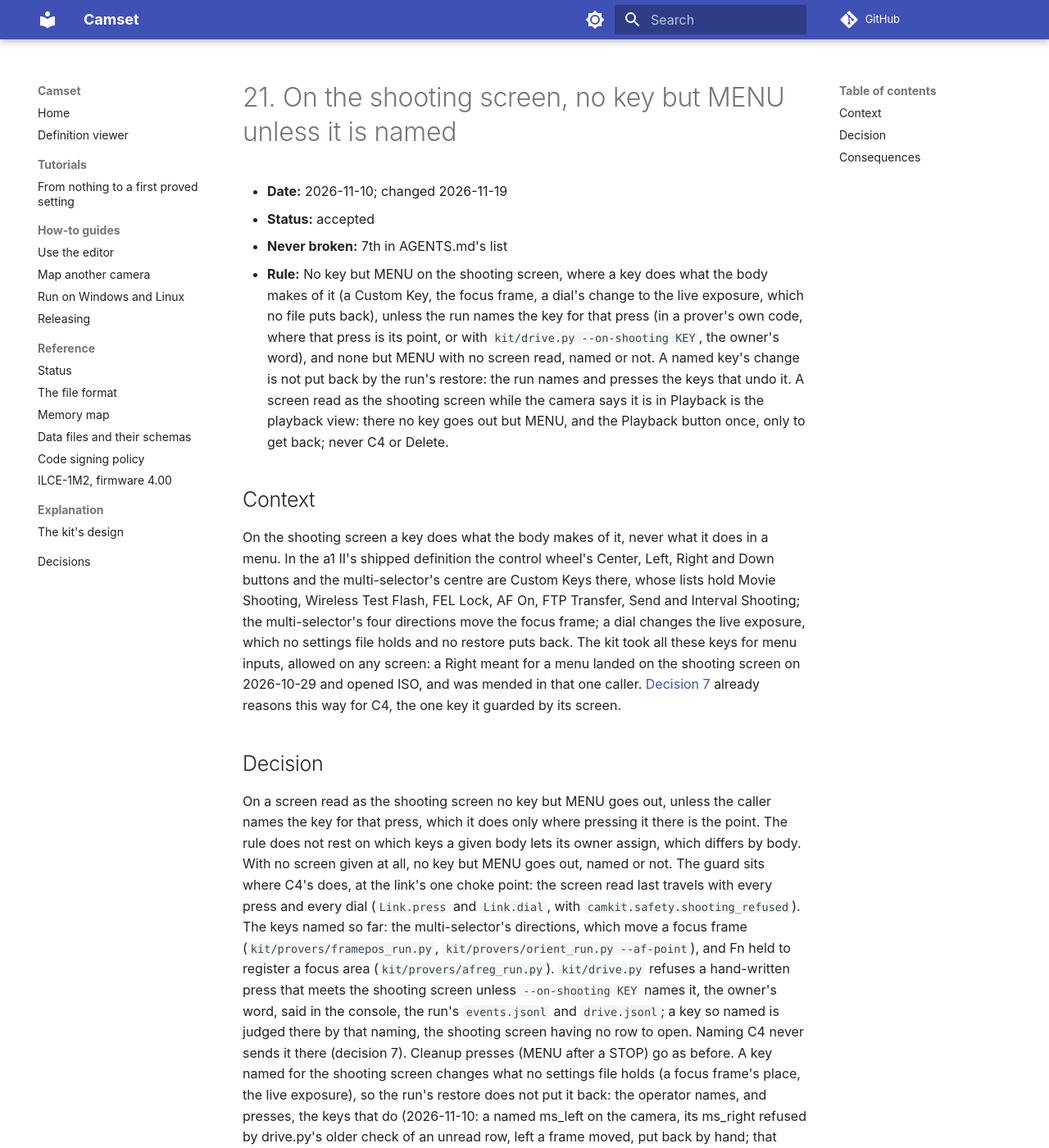
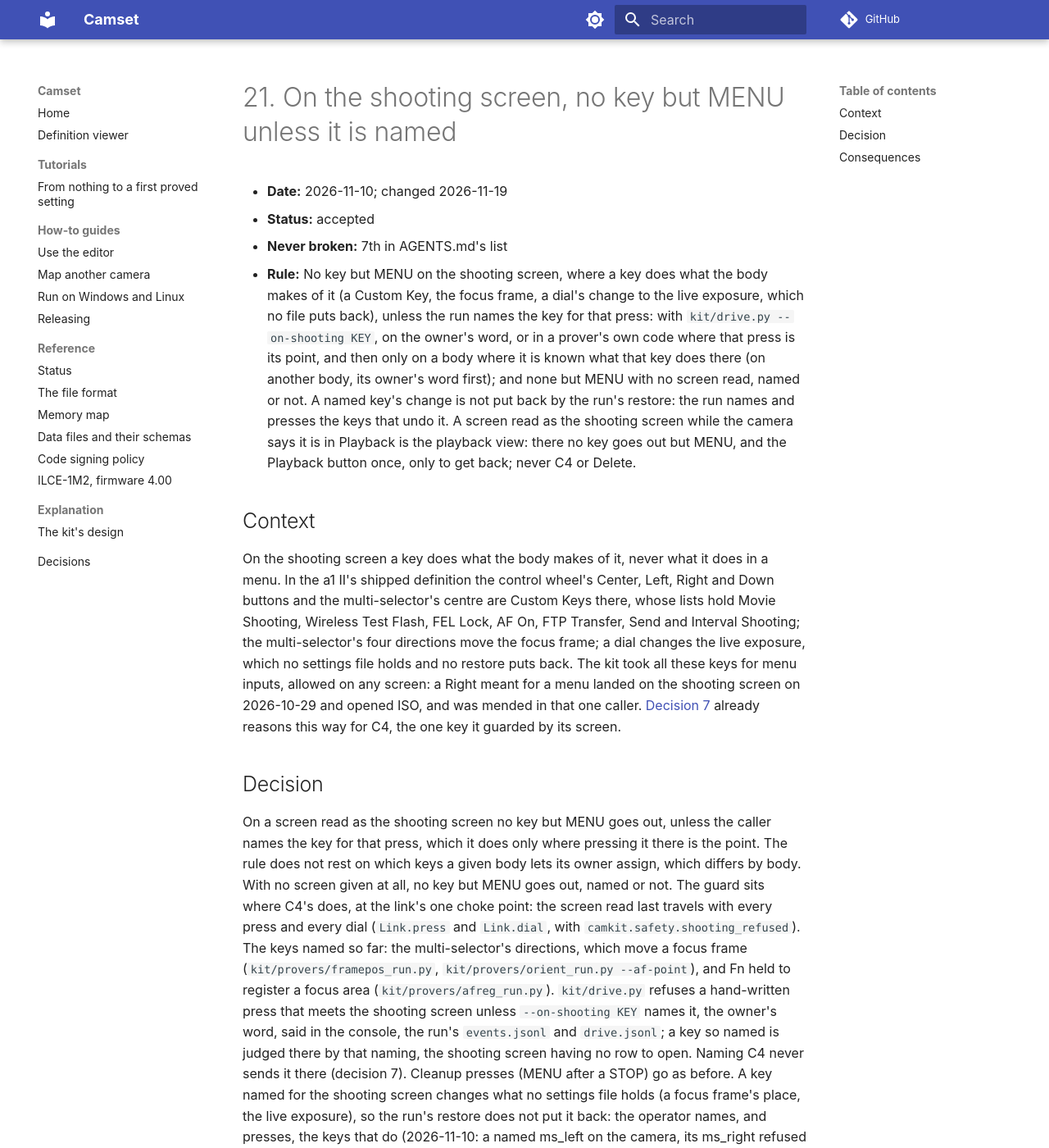
Before and after one commit to camset-dev/camset, an MkDocs documentation site: the page built from docs/decisions/0021-on-the-shooting-screen-no-key-but-menu-unless-it-is-named.md, in a window 1280 px wide and 1400 px high. Shown: the whole window at 82% size. Built offline with MkDocs 1.6.1 and Material for MkDocs 9.7.7, drawn with Linux system fonts in a browser that asks for light colours; comment, search, counter and statistics services are not loaded; some of the changed text lies outside the part shown.

Commit message:
Decisions: four rules that are never broken narrowed back to their old texts
A review of the generated list found four rules wider or vaguer than the texts they came from. Decision 21: a key a
prover names in its own code goes on the shooting screen only on a body where it is known what that key does there,
on another body with its owner's word first, beside drive.py --on-shooting on the owner's word. Decision 8: a
--network run never chooses in a row whose choice drops a link, and an owner decision reaches such a row only with
"link_loss" as the armed last press of a drive.py --owner --confirm run, after the person at the terminal has typed the
row's name. Decision 24: the serial number screen's sentence is the playbook's again, its frames saved black on the
owner route too. Decision 7: where the body lists its operating mode, C4 never goes when the mode, or whether it is
listed, cannot be read. Their Before lines say what each said, and the test holds the narrowing words.

Signed-off-by: camset-dev <camset-dev@proton.me>

```diff
--- a/docs/decisions/0021-on-the-shooting-screen-no-key-but-menu-unless-it-is-named.md
+++ b/docs/decisions/0021-on-the-shooting-screen-no-key-but-menu-unless-it-is-named.md
@@ -4,12 +4,12 @@
 - **Status:** accepted
 - **Never broken:** 7th in AGENTS.md's list
 - **Rule:** No key but MENU on the shooting screen, where a key does what the body makes of it (a Custom Key, the focus
-  frame, a dial's change to the live exposure, which no file puts back), unless the run names the key for that press (in
-  a prover's own code, where that press is its point, or with `kit/drive.py --on-shooting KEY`, the owner's word), and
-  none but MENU with no screen read, named or not. A named key's change is not put back by the run's restore: the run
-  names and presses the keys that undo it. A screen read as the shooting screen while the camera says it is in Playback
-  is the playback view: there no key goes out but MENU, and the Playback button once, only to get back; never C4 or
-  Delete.
+  frame, a dial's change to the live exposure, which no file puts back), unless the run names the key for that press:
+  with `kit/drive.py --on-shooting KEY`, on the owner's word, or in a prover's own code where that press is its point,
+  and then only on a body where it is known what that key does there (on another body, its owner's word first); and none
+  but MENU with no screen read, named or not. A named key's change is not put back by the run's restore: the run names
+  and presses the keys that undo it. A screen read as the shooting screen while the camera says it is in Playback is the
+  playback view: there no key goes out but MENU, and the Playback button once, only to get back; never C4 or Delete.
 
 ## Context
 
@@ -41,7 +41,10 @@ named key there). A screen read as the shooting screen while the camera says it
 not the shooting screen: there no key goes out but MENU, and the Playback button once, only to get back; never C4 or
 Delete (`camkit.session.playback_kind`, `proving.nav.leave_playback`, 2026-11-15).
 
-Before 2026-11-19 AGENTS.md and the playbook's rule 14 each stated the rule by hand beside a shorter Rule line.
+Before 2026-11-19 the Rule line said only that no key but MENU goes out unless the run names that key for that press,
+and AGENTS.md and the playbook's rule 14 each stated the rule by hand; the playbook gave the owner's word for
+`drive.py --on-shooting KEY`, and the Consequences below kept a prover for another body to the keys it knows there,
+which the Rule line now says.
 
 ## Consequences
 
```
Also changed, not shown: AGENTS.md (+4 -4 lines), docs/decisions/0007-the-c4-key-only-where-it-is-safe.md (+7 -5 lines), docs/decisions/0008-by-hand-only-usb-language-region-and-network-identity.md (+10 -4 lines), docs/decisions/0024-a-look-lap-opens-every-row-to-look-at.md (+2 -2 lines), docs/decisions/index.md (+4 -4 lines), 1 other file.
